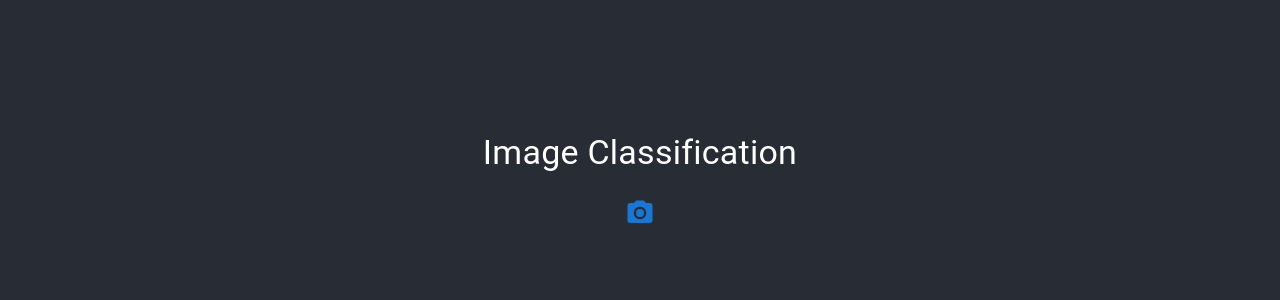
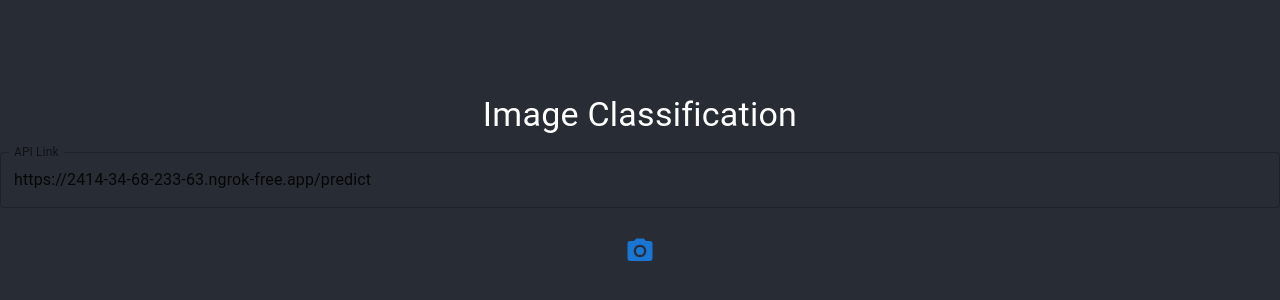
Before and after one commit to Madhukar-Reddy2002/flowerAPP, a React (Vite) app: page / in a window 1280 px wide. Shown: the part 216-516 px from the top of the page. Built offline with nearby package versions, Linux system fonts and the light colour scheme; the HTML template or start-up script is replaced by a standard one.

Commit message:
Update App.jsx

```diff
--- a/src/App.jsx
+++ b/src/App.jsx
@@ -1,5 +1,5 @@
 import React, { useState } from 'react';
-import { Box, Typography, IconButton, CircularProgress } from '@mui/material';
+import { Box, Typography, IconButton, CircularProgress, TextField } from '@mui/material';
 import PhotoCamera from '@mui/icons-material/PhotoCamera';
 import axios from 'axios';
 
@@ -8,6 +8,7 @@ const App = () => {
   const [prediction, setPrediction] = useState(null);
   const [previewUrl, setPreviewUrl] = useState(null);
   const [loading, setLoading] = useState(false);
+  const [apiLink, setApiLink] = useState('https://2414-34-68-233-63.ngrok-free.app/predict'); // default link
 
   const handleFileChange = async (event) => {
     const file = event.target.files[0];
@@ -21,7 +22,7 @@ const App = () => {
       formData.append('file', file);
 
       const response = await axios.post(
-        'https://2414-34-68-233-63.ngrok-free.app/predict',
+        apiLink,
         formData,
         { headers: { 'Content-Type': 'multipart/form-data' } }
       );
@@ -34,6 +35,10 @@ const App = () => {
     }
   };
 
+  const handleApiLinkChange = (event) => {
+    setApiLink(event.target.value);
+  };
+
   return (
     <Box
       sx={{
@@ -43,13 +48,22 @@ const App = () => {
         justifyContent: 'center',
         textAlign: 'center',
         height: '100vh',
-        width:"100vw",
+        width: '100vw',
         backgroundColor: '#282c34',
       }}
     >
       <Typography variant="h4" color="white" mb={2}>
         Image Classification
       </Typography>
+
+      <TextField
+        label="API Link"
+        variant="outlined"
+        fullWidth
+        value={apiLink}
+        onChange={handleApiLinkChange}
+        style={{ marginBottom: '20px' }}
+      />
 
       <input
         accept="image/*"
@@ -71,9 +85,9 @@ const App = () => {
           alt="Selected"
           style={{
             marginTop: '20px',
-            width: '300px', // Fixed width
-            height: '300px', // Fixed height
-            objectFit: 'cover', // Ensure the image covers the container
+            width: '300px',
+            height: '300px',
+            objectFit: 'cover',
             borderRadius: '8px',
           }}
         />
```
